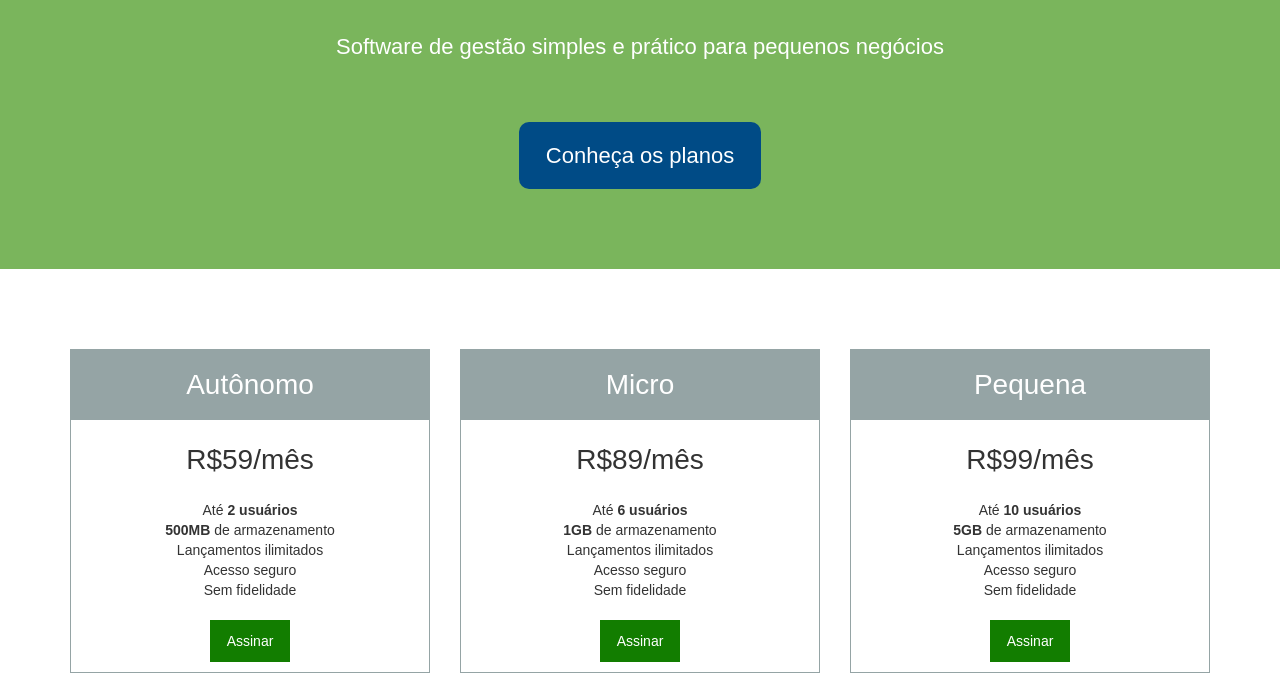
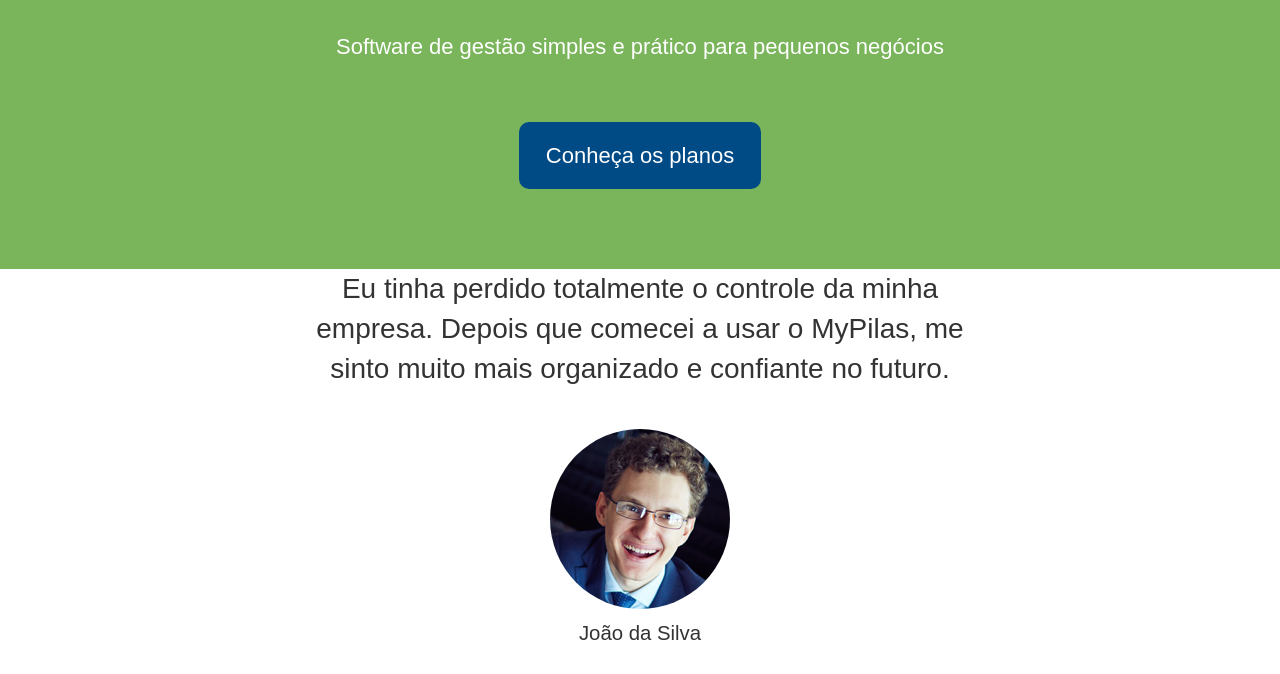
Before and after one commit to maiarabaltazar/Projeto-Algaworks, a plain HTML site: page index.html in a window 1280 px wide. Shown: the part 303-977 px from the top of the page. Drawn offline with Linux system fonts and the light colour scheme.

Commit message:
Adicionando depoimento

```diff
--- a/css/componentes.css
+++ b/css/componentes.css
@@ -135,3 +135,42 @@
     font-size: 2.2rem; /* 2.2 * 10px = 22px */
   }
 }
+
+/*--------------------*\
+  DEPOIMENTO
+\*--------------------*/
+.depoimento {
+  font-size: 2.2rem; /* 22px */
+}
+
+@media(min-width: 992px) {
+  .depoimento {
+    padding-left: 15%;
+    padding-right: 15%;
+
+    font-size: 2.8rem;
+  }
+}
+
+.depoimento > blockquote {
+  margin: 0;
+  padding: 0 60px;
+
+  text-align: center;
+  font-size: 1em;
+}
+
+.depoimento__autor {
+  margin-top: 40px;
+
+  text-align: center;
+  font-size: 0.7272em; /*16px*/
+}
+
+.depoimento__autor > img {
+  border-radius: 50%; /*arredondar a foto*/
+}
+
+.depoimento__autor > p {
+  margin-top: 10px; /*espaço entre o nome e a foto*/
+}
--- a/index.html
+++ b/index.html
@@ -35,6 +35,24 @@
 
         </div>
       </section>
+
+      <div class="layout-depoimento">
+        <div class="container">
+
+          <div class="depoimento">
+            <blockquote> <!--citação-->
+              Eu tinha perdido totalmente o controle da minha empresa.
+              Depois que comecei a usar o MyPilas, me sinto muito mais organizado e confiante no futuro.
+            </blockquote>
+
+            <div class="depoimento__autor">
+              <img src="image/joao-da-silva.jpg" width="180" height="180" alt="João da Silva">
+              <p>João da Silva</p>
+            </div>
+          </div>
+
+        </div>
+      </div>
 
 
       <div id="planos" class="layout-planos">
```
Also changed, not shown: image/joao-da-silva.jpg (added).
